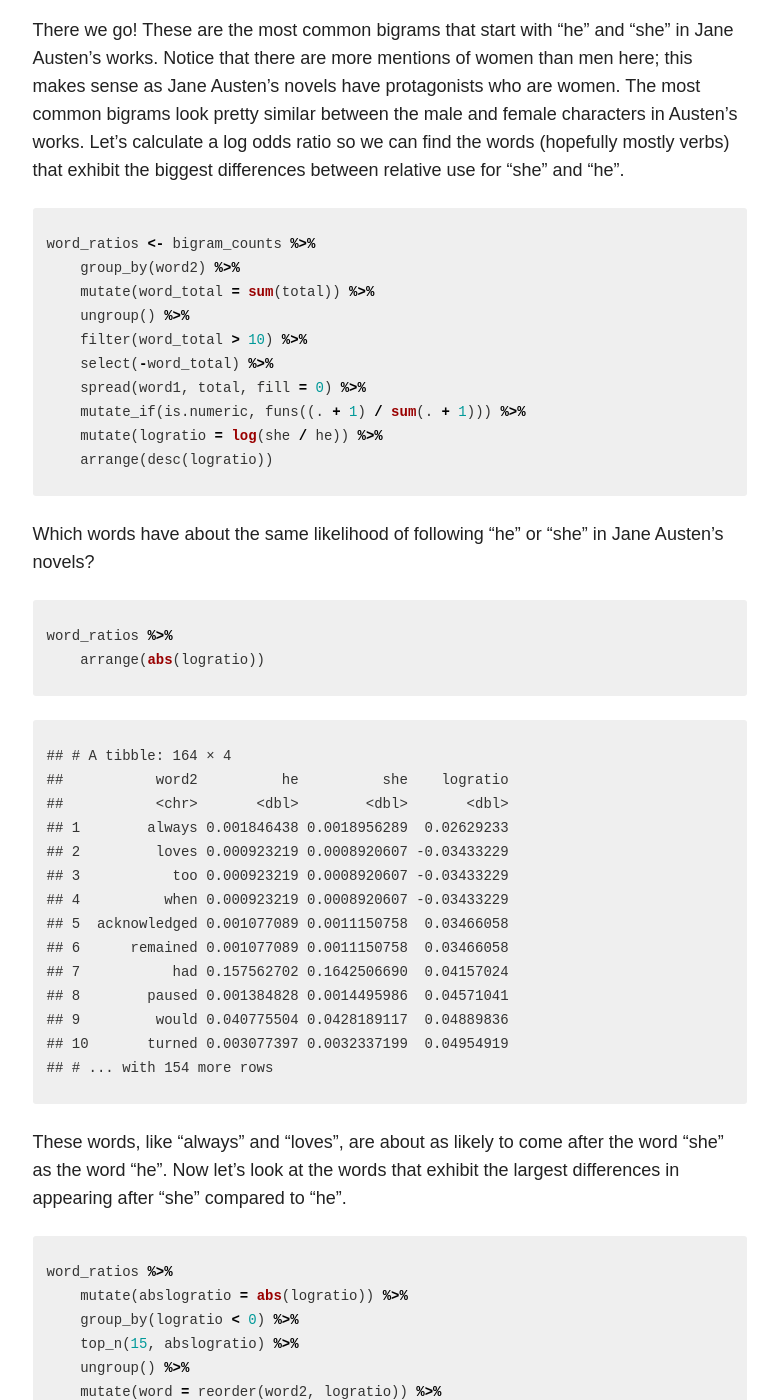
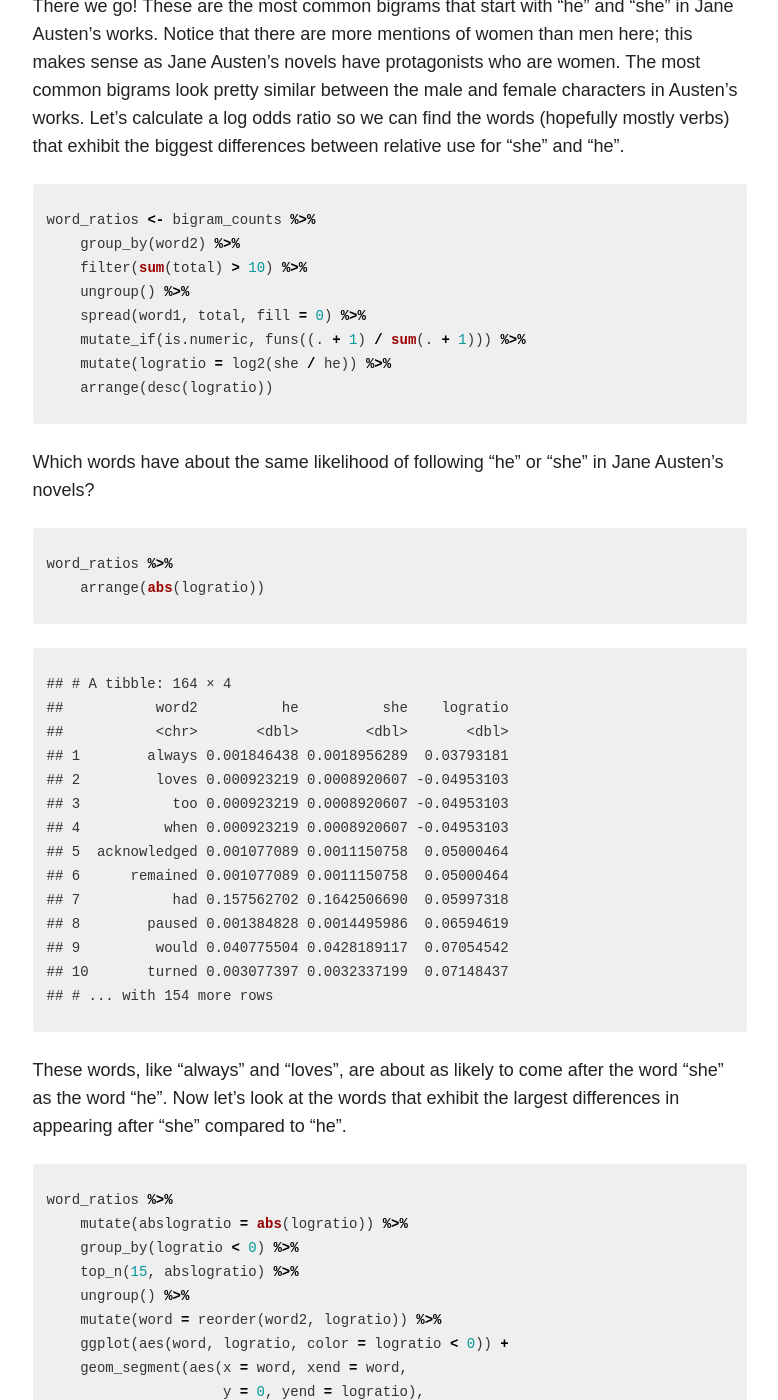
Before and after one commit to juliasilge/old_bloggy_blog, a Jekyll site: the page built from _posts/2017-04-15-Gender-Pronouns.md, in a window 1280 px wide and 1400 px high, scrolled down 3173 px. Shown: the whole window, without its empty margins (347-1125 px from the left). Built offline with Jekyll 4.4.1, drawn with Linux system fonts in a browser that asks for light colours; nearby versions of some CDN libraries; formulas are drawn with MathJax 3; comment, search, counter and statistics services are not loaded; some of the changed text lies outside the part shown.

Commit message:
Ack! log2! and also use sum() inside filter()

```diff
--- a/_posts/2017-04-15-Gender-Pronouns.md
+++ b/_posts/2017-04-15-Gender-Pronouns.md
@@ -94,13 +93,11 @@
 {% highlight r %}
 word_ratios <- bigram_counts %>%
     group_by(word2) %>%
-    mutate(word_total = sum(total)) %>%
+    filter(sum(total) > 10) %>%
     ungroup() %>%
-    filter(word_total > 10) %>%
-    select(-word_total) %>%
     spread(word1, total, fill = 0) %>%
     mutate_if(is.numeric, funs((. + 1) / sum(. + 1))) %>%
-    mutate(logratio = log(she / he)) %>%
+    mutate(logratio = log2(she / he)) %>%
     arrange(desc(logratio))
 {% endhighlight %}
 
@@ -118,16 +115,16 @@
 ## # A tibble: 164 × 4
 ##           word2          he          she    logratio
 ##           <chr>       <dbl>        <dbl>       <dbl>
-## 1        always 0.001846438 0.0018956289  0.02629233
-## 2         loves 0.000923219 0.0008920607 -0.03433229
-## 3           too 0.000923219 0.0008920607 -0.03433229
-## 4          when 0.000923219 0.0008920607 -0.03433229
-## 5  acknowledged 0.001077089 0.0011150758  0.03466058
-## 6      remained 0.001077089 0.0011150758  0.03466058
-## 7           had 0.157562702 0.1642506690  0.04157024
-## 8        paused 0.001384828 0.0014495986  0.04571041
-## 9         would 0.040775504 0.0428189117  0.04889836
-## 10       turned 0.003077397 0.0032337199  0.04954919
+## 1        always 0.001846438 0.0018956289  0.03793181
+## 2         loves 0.000923219 0.0008920607 -0.04953103
+## 3           too 0.000923219 0.0008920607 -0.04953103
+## 4          when 0.000923219 0.0008920607 -0.04953103
+## 5  acknowledged 0.001077089 0.0011150758  0.05000464
+## 6      remained 0.001077089 0.0011150758  0.05000464
+## 7           had 0.157562702 0.1642506690  0.05997318
+## 8        paused 0.001384828 0.0014495986  0.06594619
+## 9         would 0.040775504 0.0428189117  0.07054542
+## 10       turned 0.003077397 0.0032337199  0.07148437
 ## # ... with 154 more rows
 {% endhighlight %}
 
@@ -186,13 +184,11 @@
     count(word1, word2, wt = n, sort = TRUE) %>%
     rename(total = nn) %>%
     group_by(word2) %>%
-    mutate(word_total = sum(total)) %>%
+    filter(sum(total) > 10) %>%
     ungroup() %>%
-    filter(word_total > 10) %>%
-    select(-word_total) %>%
     spread(word1, total, fill = 0) %>%
     mutate_if(is.numeric, funs((. + 1) / sum(. + 1))) %>%
-    mutate(logratio = log(she / he)) %>%
+    mutate(logratio = log2(she / he)) %>%
     arrange(desc(logratio))
 {% endhighlight %}
 
@@ -244,13 +240,11 @@
     count(word1, word2, wt = n, sort = TRUE) %>%
     rename(total = nn) %>%
     group_by(word2) %>%
-    mutate(word_total = sum(total)) %>%
+    filter(sum(total) > 5) %>%
     ungroup() %>%
-    filter(word_total > 5) %>%
-    select(-word_total) %>%
     spread(word1, total, fill = 0) %>%
     mutate_if(is.numeric, funs((. + 1) / sum(. + 1))) %>%
-    mutate(logratio = log(she / he)) %>%
+    mutate(logratio = log2(she / he)) %>%
     arrange(desc(logratio))
 {% endhighlight %}
 
```
Also changed, not shown: other parts of _posts/2017-04-15-Gender-Pronouns.md (+7 -7 lines), _R/2017-04-15-Gender-Pronouns.Rmd (+13 -19 lines), figs/2017-04-15-Gender-Pronouns/austen-1.png, figs/2017-04-15-Gender-Pronouns/eliot-1.png, figs/2017-04-15-Gender-Pronouns/eyre-1.png.
